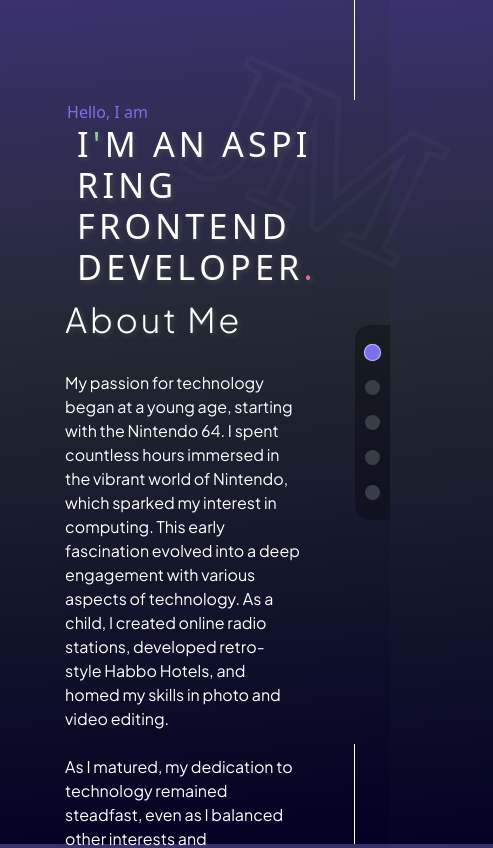
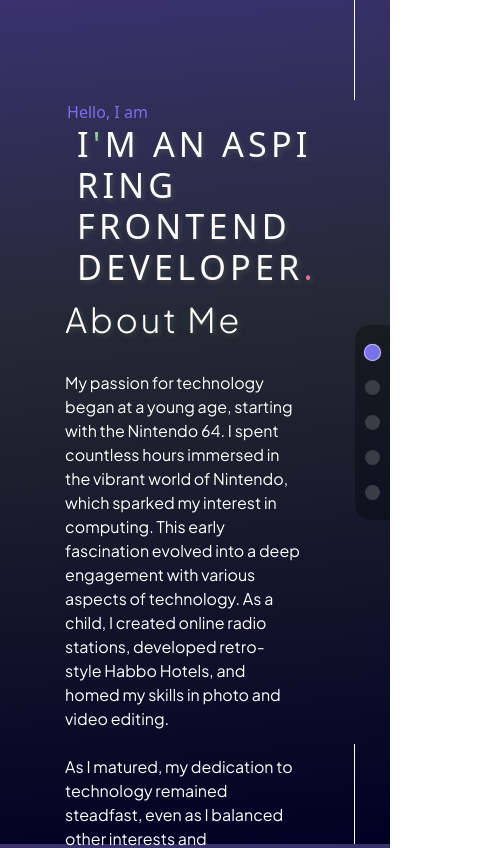
Before and after one commit to JMcKaay/Portfolio, a website: page index.html in a window 390 px wide. Shown: the top 848 px of the page, 493 px wide, since content can reach past the window. Drawn offline with nearby package versions, Linux system fonts and the light colour scheme; a web font is replaced by a local one.

Commit message:
Remove header image to test mobile scrolling

```diff
--- a/index.html
+++ b/index.html
@@ -30,7 +30,7 @@
         <section id="home" class="section">
           <div class="row">
             <div class="col-md-12">
-              <img id="headerIMG" class="animate-flicker" src="public/Badge.png" alt="Badge">
+              <!-- <img id="headerIMG" class="animate-flicker" src="" alt="Badge"> -->
               <span is="type-async" id="type-text">...</span>
               <div id="titleHeader"class="container">
                 <h1 class="wiggle display-4 phoneWiggle">I</h1>
--- a/style.scss
+++ b/style.scss
@@ -380,16 +380,16 @@ bottom: 0;
 
 
 
-#headerIMG{
-  max-width: 50%;   /* Adjust as needed */
-  height: auto;
-  position: absolute; /* Position the image absolutely within the container */
-  top: 5%;           /* Position the image 25% from the top of the container */
-  left: 45%;          /* Position the image 60% from the left of the container */
-  transform: rotate(35deg); /* Center alignment with offset */
-  z-index: 0;         /* Higher z-index to ensure the image is above the text */
+// #headerIMG{
+//   max-width: 50%;   /* Adjust as needed */
+//   height: auto;
+//   position: absolute; /* Position the image absolutely within the container */
+//   top: 5%;           /* Position the image 25% from the top of the container */
+//   left: 45%;          /* Position the image 60% from the left of the container */
+//   transform: rotate(35deg); /* Center alignment with offset */
+//   z-index: 0;         /* Higher z-index to ensure the image is above the text */
 
-}
+// }
 
 @keyframes flickerAnimation {
   0%   { opacity: 1; }
```
Also changed, not shown: dist/css/style.css, 1 other file.
